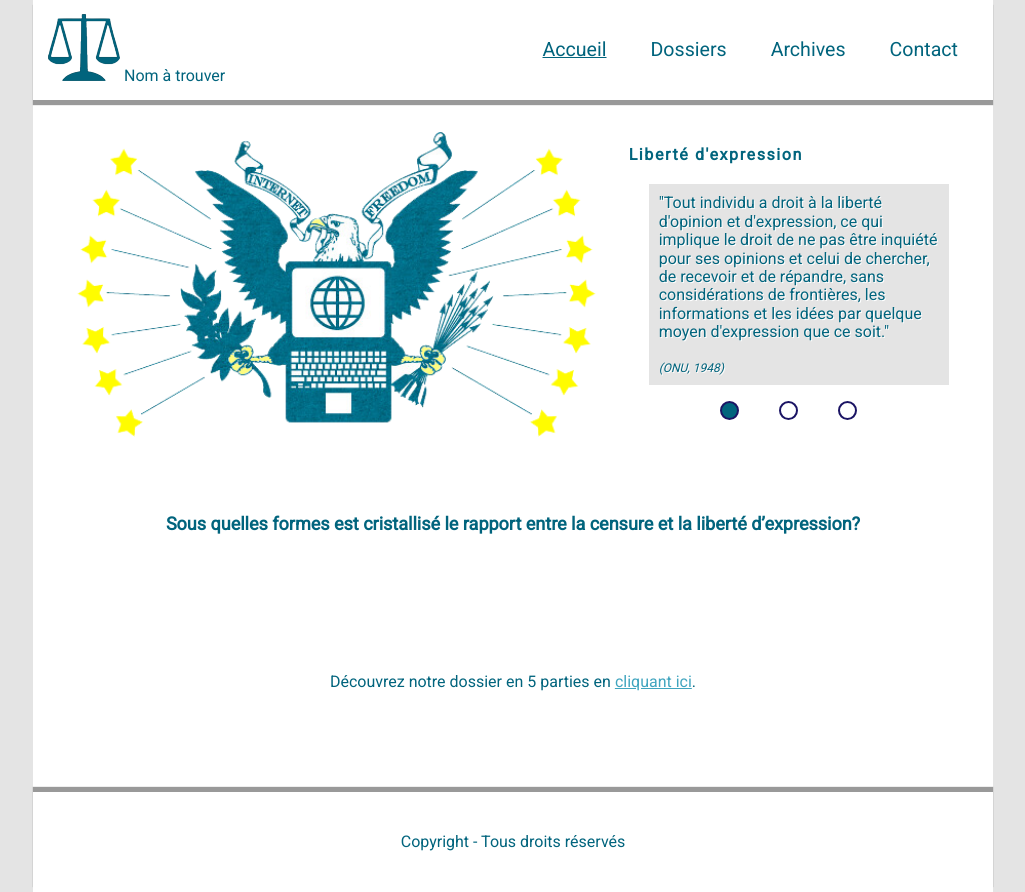
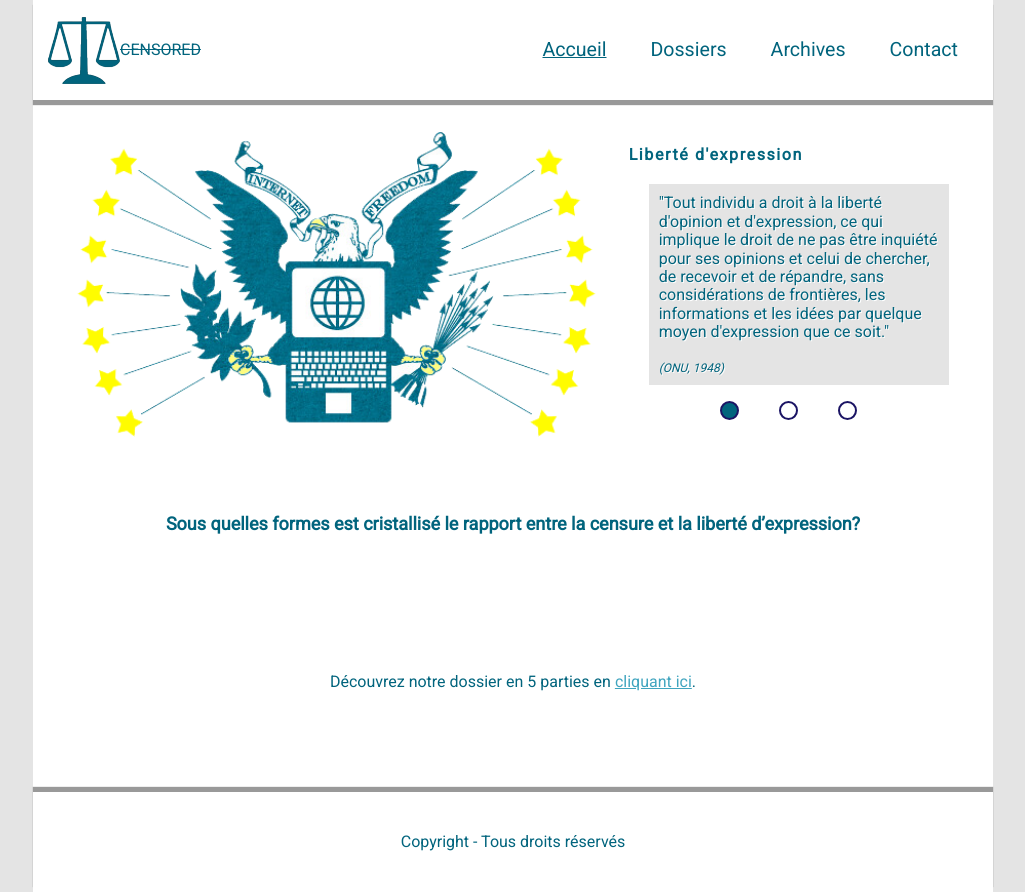
Before and after one commit to Cedric-F/Censored, a plain HTML site: page index.html in a window 1280 px wide. Shown: the whole page, without its empty margins (127-1152 px from the left). Drawn offline with Linux system fonts and the light colour scheme.

Commit message:
Title and modal refactor

```diff
--- a/index.html
+++ b/index.html
@@ -13,7 +13,7 @@
 	<header>
 		<div id="logo">
 			<img src="img/logo.png" alt="">
-			<span>Nom à trouver</span>
+			<span id="titre">Censored</span>
 		</div>
 		<div class="burger">
 			<div></div>
--- a/style.css
+++ b/style.css
@@ -77,6 +77,13 @@ a.active {
 
 #logo {
 	cursor: pointer;
+	display: flex;
+	align-items: center;
+}
+
+#titre {
+	text-transform: uppercase;
+	text-decoration: line-through;
 }
 
 footer {
@@ -101,7 +108,7 @@ main {
 
 .modal {
 	display: flex;
-	position: absolute;
+	position: fixed;
 	background: #0008;
 	z-index: 999;
 	justify-content: center;
@@ -300,6 +307,7 @@ span.pb {
 	max-width: 1024px;
 	transition: 0.4s;
 	position: relative;
+	margin-bottom: 20px;
 }
 
 #synthese a {
```
Also changed, not shown: archives.html (+1 -1 lines), brahim.html (+1 -1 lines), byzid.html (+1 -1 lines), cedric.html (+1 -1 lines), contact.html (+1 -1 lines), dossiers.html (+1 -1 lines), rashmi.html (+1 -1 lines), synthese.html (+1 -1 lines).
